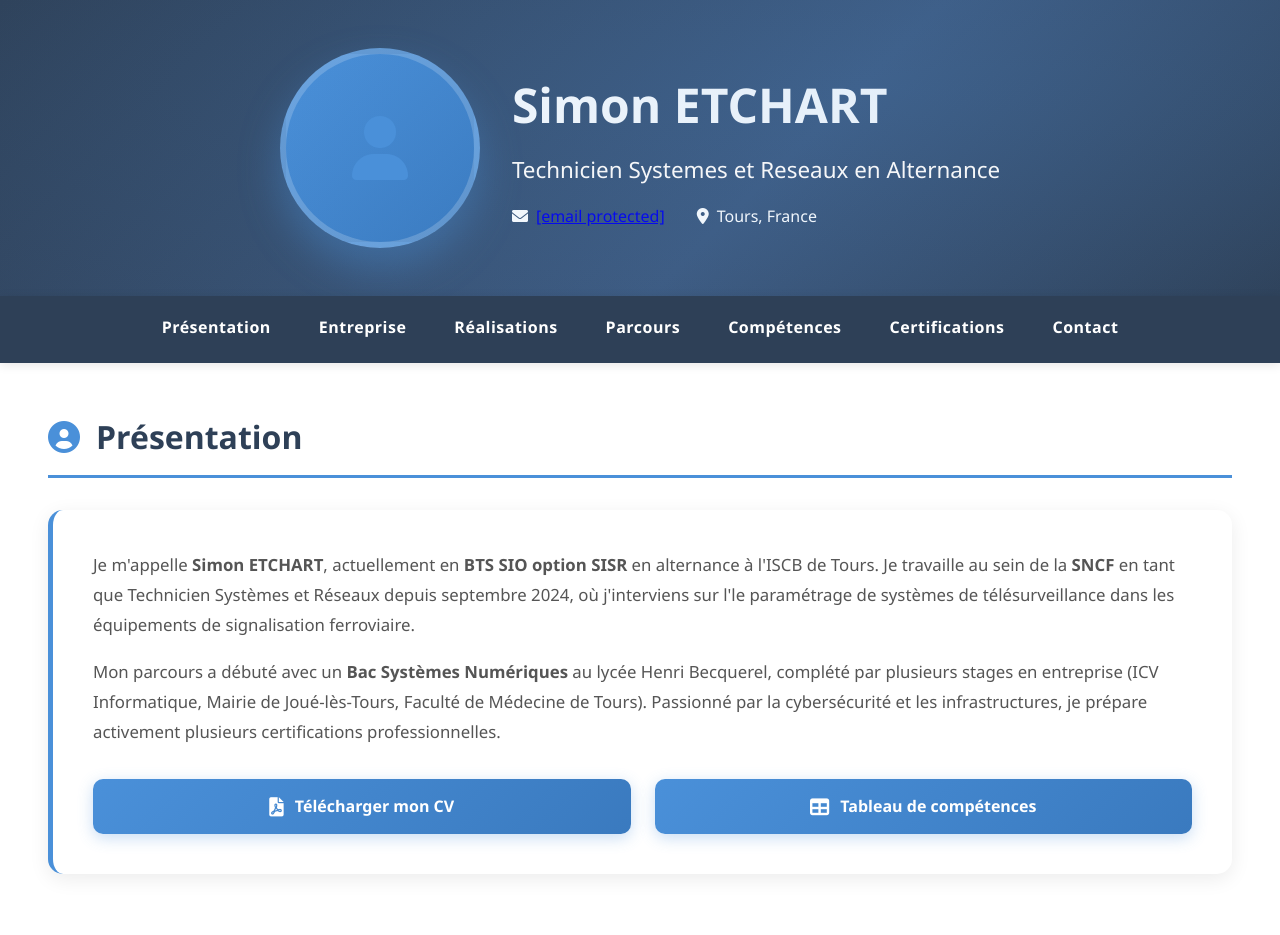
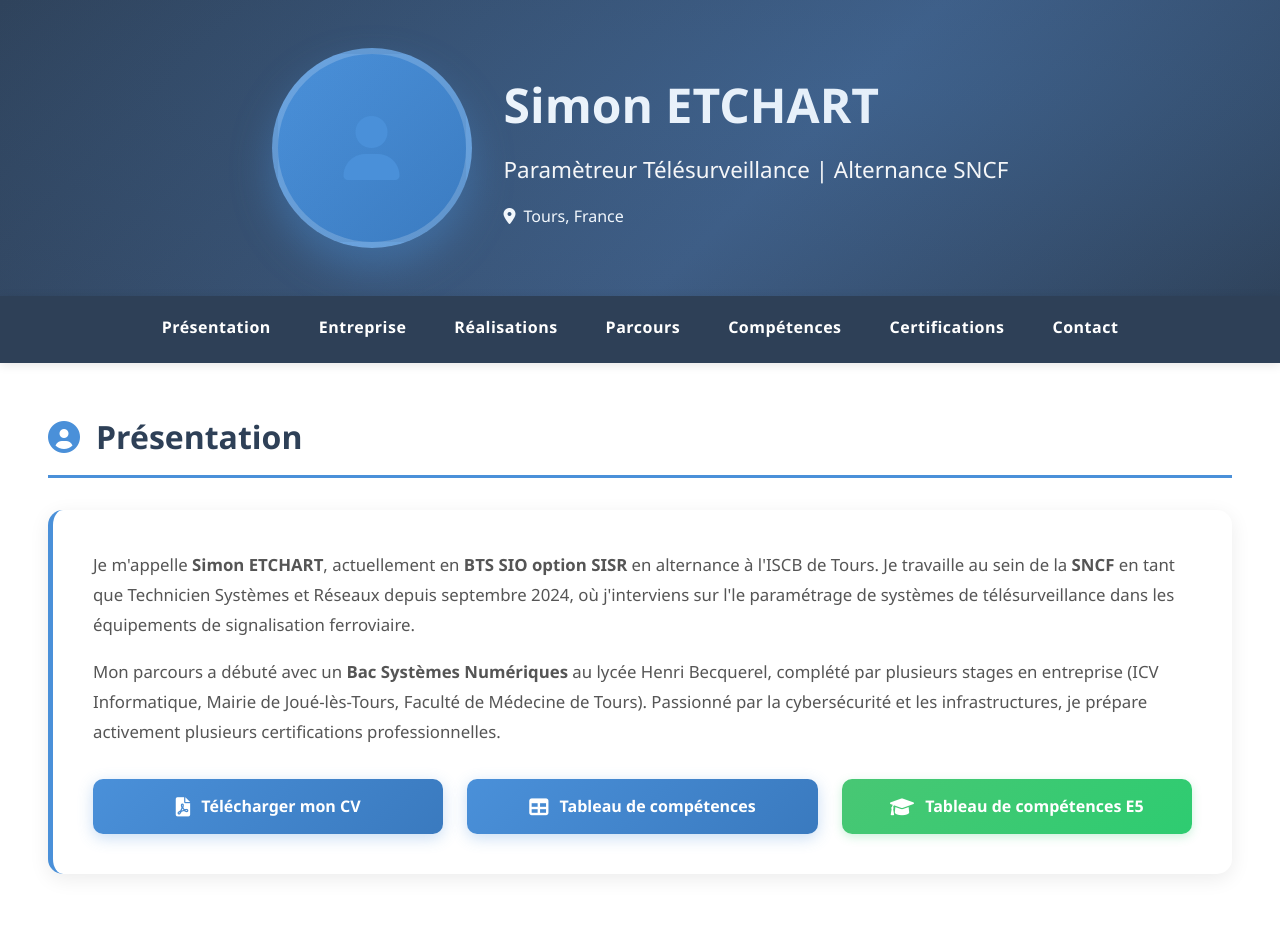
Before and after one commit to simon-etc/portfolio, a website: page index.html in a window 1280 px wide. Shown: the top 935 px of the page. Drawn offline with Linux system fonts and the light colour scheme.

Commit message:
Update index.html

```diff
--- a/index.html
+++ b/index.html
@@ -3,7 +3,7 @@
 <head>
     <meta charset="UTF-8">
     <meta name="viewport" content="width=device-width, initial-scale=1.0">
-    <title>Simon ETCHART – Paramètreur Télésurveillance SNCF</title>
+    <title>Simon ETCHART – Technicien Systèmes et Réseaux SNCF</title>
     <link href="https://cdnjs.cloudflare.com/ajax/libs/font-awesome/6.0.0/css/all.min.css" rel="stylesheet">
     <style>
         * {
@@ -1045,6 +1045,14 @@
             min-width: 220px;
         }
 
+
+        .btn-download-e5 {
+            background: linear-gradient(135deg, #48c774, #2ecc71) !important;
+            box-shadow: 0 3px 10px rgba(46,204,113,0.25) !important;
+        }
+        .btn-download-e5:hover {
+            box-shadow: 0 6px 18px rgba(46,204,113,0.4) !important;
+        }
         .btn-download:hover {
             transform: translateY(-3px);
             box-shadow: 0 8px 25px rgba(74, 144, 217,0.45);
@@ -1179,12 +1187,8 @@
                 </div>
                 <div class="profile-info">
                     <h1>Simon ETCHART</h1>
-                    <p class="subtitle">Technicien Systemes et Reseaux en Alternance</p>
+                    <p class="subtitle">Paramètreur Télésurveillance | Alternance SNCF</p>
                     <div class="header-contact">
-                        <div class="header-contact-item">
-                            <i class="fas fa-envelope"></i>
-                            <span><a href="/cdn-cgi/l/email-protection" class="__cf_email__" data-cfemail="d1a2b8bcbebfb4a5b2b9b0a3a5e2e691b6bcb0b8bdffb2bebc">[email&#160;protected]</a></span>
-                        </div>
                         <div class="header-contact-item">
                             <i class="fas fa-map-marker-alt"></i>
                             <span>Tours, France</span>
@@ -1224,6 +1228,9 @@
                         </a>
                         <a href="Tableau-Competences.pdf" download class="btn-download">
                             <i class="fas fa-table"></i> Tableau de compétences
+                        </a>
+                        <a href="Tableau-Competences-E5.pdf" download class="btn-download btn-download-e5">
+                            <i class="fas fa-graduation-cap"></i> Tableau de compétences E5
                         </a>
                     </div>
                 </div>
@@ -1878,11 +1885,11 @@
                 <div class="contact-clean">
                     <p class="contact-intro">Actuellement en alternance, je reste ouvert aux opportunités professionnelles.</p>
                     <div class="contact-items">
-                        <a href="/cdn-cgi/l/email-protection#3043595d5f5e55445358514244030770575d51595c1e535f5d" class="contact-tile">
+                        <a href="mailto:simonetchart37@gmail.com" class="contact-tile">
                             <div class="contact-tile-icon"><i class="fas fa-envelope"></i></div>
                             <div class="contact-tile-text">
                                 <span>Email</span>
-                                <strong><span class="__cf_email__" data-cfemail="fd8e9490929398899e959c8f89cecabd9a909c9491d39e9290">[email&#160;protected]</span></strong>
+                                <strong>simonetchart37@gmail.com</strong>
                             </div>
                         </a>
                         <a href="https://github.com/simon-etc" target="_blank" class="contact-tile">
@@ -1909,7 +1916,7 @@
             <p style="opacity: 0.8;">Paramètreur Télésurveillance | BTS SIO SISR – ISCB Tours | Alternance SNCF</p>
             <div style="margin-top: 1rem;">
                 <a href="https://github.com/simon-etc" target="_blank" style="margin: 0 1rem; font-size: 1.5rem;"><i class="fab fa-github"></i></a>
-                <a href="/cdn-cgi/l/email-protection#1162787c7e7f74657279706365222651767c70787d3f727e7c" style="margin: 0 1rem; font-size: 1.5rem;"><i class="fas fa-envelope"></i></a>
+                <a href="mailto:simonetchart37@gmail.com" style="margin: 0 1rem; font-size: 1.5rem;"><i class="fas fa-envelope"></i></a>
             </div>
         </footer>
     </div>
@@ -1919,7 +1926,7 @@
         <img class="modal-content" id="modalImage">
     </div>
 
-    <script data-cfasync="false" src="/cdn-cgi/scripts/5c5dd728/cloudflare-static/email-decode.min.js"></script><script data-cfasync="false" src="/cdn-cgi/scripts/5c5dd728/cloudflare-static/email-decode.min.js"></script><script data-cfasync="false" src="/cdn-cgi/scripts/5c5dd728/cloudflare-static/email-decode.min.js"></script><script>
+    <script>
         // Navigation smooth scroll
         document.querySelectorAll('.nav-link').forEach(anchor => {
             anchor.addEventListener('click', function (e) {
```
